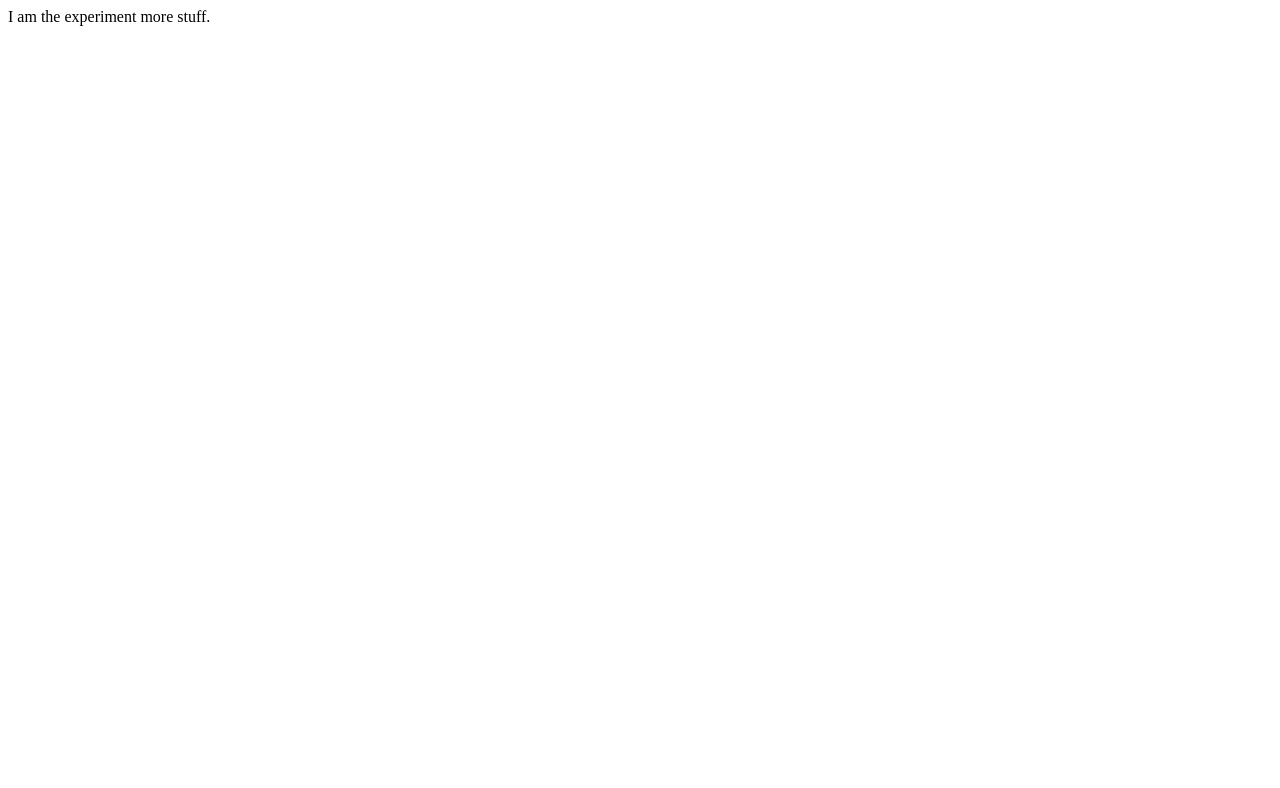
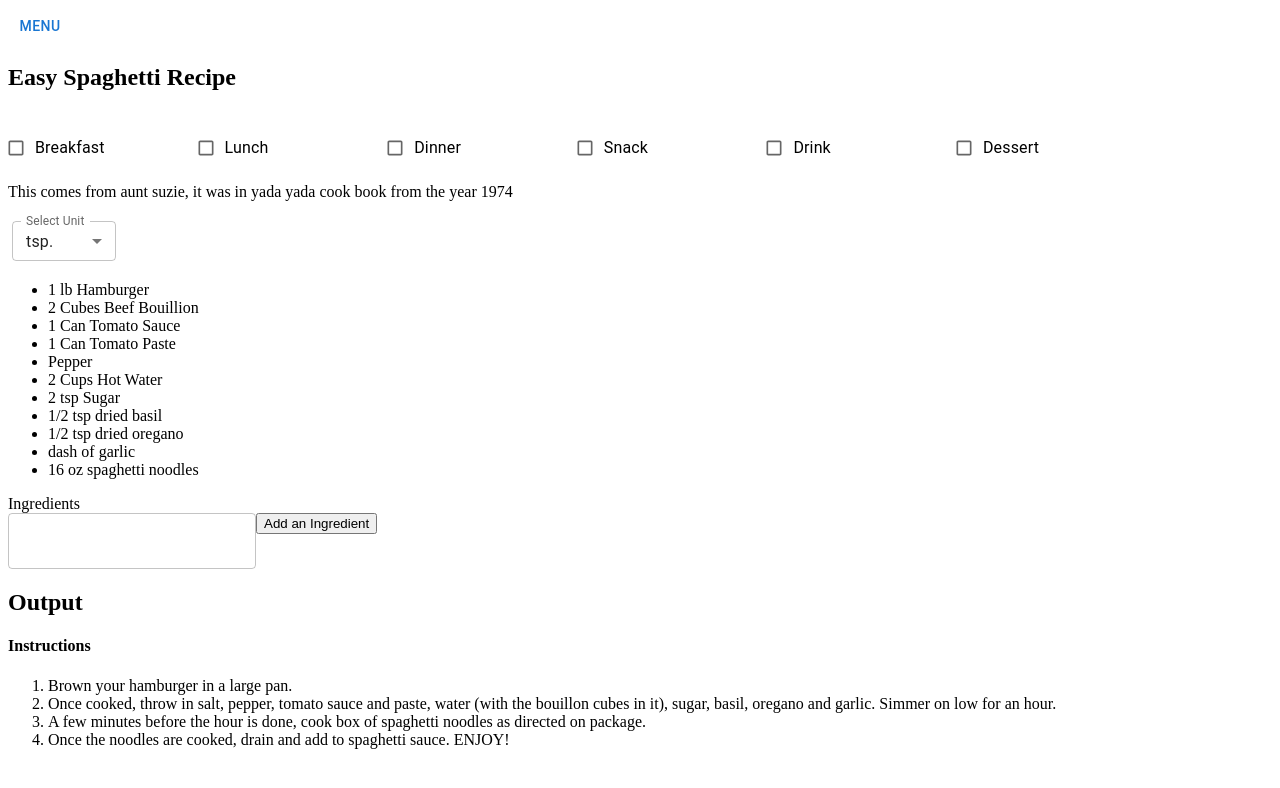
Before and after one commit to tlott99/RecipeWebsite, a React (Vite) app: page / in a window 1280 px wide. Shown: the top 788 px of the page. Built offline with nearby package versions, Linux system fonts and the light colour scheme.

Commit message:
working webpage
made it so the main recipe builder page works and the submit button returns a dictionary with all the info

```diff
--- a/src/App.css
+++ b/src/App.css
@@ -3,3 +3,15 @@ main {
   vertical-align: center;
   line-height: 100vh
 }
+parent {
+    width: 100%;
+    height: 70px;
+    white-space: nowrap;
+    overflow-x: auto;
+}
+.child {
+    display: inline-block;
+    width: 15%;
+    height: 40%;
+    background-color:white
+}
--- /dev/null
+++ b/src/Components/Checkbox.jsx
@@ -0,0 +1,10 @@
+import * as React from 'react';
+import {Checkbox, FormGroup, FormControlLabel} from '@mui/material';
+
+export default function checkbox(x){
+  return (
+      <FormGroup>
+        <FormControlLabel control={<Checkbox size="small" />} label={x} />
+      </FormGroup>
+      )
+}
--- /dev/null
+++ b/src/Components/DropMenu.jsx
@@ -0,0 +1,42 @@
+import * as React from 'react';
+import Button from '@mui/material/Button';
+import Menu from '@mui/material/Menu';
+import MenuItem from '@mui/material/MenuItem';
+
+export default function BasicMenu() {
+  const [anchorEl, setAnchorEl] = React.useState(null);
+  const open = Boolean(anchorEl);
+  const handleClick = (event) => {
+    setAnchorEl(event.currentTarget);
+  };
+  const handleClose = () => {
+    setAnchorEl(null);
+  };
+
+  return (
+    <div>
+      <Button
+        id="basic-button"
+        aria-controls={open ? 'basic-menu' : undefined}
+        aria-haspopup="true"
+        aria-expanded={open ? 'true' : undefined}
+        onClick={handleClick}
+      >
+        Menu
+      </Button>
+      <Menu
+        id="basic-menu"
+        anchorEl={anchorEl}
+        open={open}
+        onClose={handleClose}
+        MenuListProps={{
+          'aria-labelledby': 'basic-button',
+        }}
+      >
+        <MenuItem onClick={handleClose}>My Account</MenuItem>
+        <MenuItem onClick={handleClose}>Recipe Finder</MenuItem>
+        <MenuItem onClick={handleClose}>Logout</MenuItem>
+      </Menu>
+    </div>
+  );
+}
--- /dev/null
+++ b/src/Components/Ingredients.jsx
@@ -0,0 +1,71 @@
+import { React, useState } from "react";
+import Button from '@mui/material/Button';
+import TextField from '@mui/material/TextField';
+
+export default function Ingredients() {
+  const [ingredientsList, setIngredientsList] = useState([
+    { ingredient: "" },
+  ])
+  console.log(ingredientsList);
+
+  const handleIngredientAdd = () => {
+    setIngredientsList([...ingredientsList, { ingredient: "" }])
+  }
+  const handleIngredientRemove = (index) => {
+    const list = [...ingredientsList]
+    console.log("index on remove", index)
+    list.splice(index, 1)
+    setIngredientsList(list)
+  }
+  const handleIngredientChange = (e, index) => {
+    const { name, value } = e.target
+    const list = [...ingredientsList]
+    list[index][name] = value;
+    setIngredientsList(list)
+  }
+
+
+
+  return (
+    <form className="App">
+      <div className="form-field">
+        <label htmlFor="ingredient">Ingredients</label>
+        {ingredientsList.map((singleIngredient, index) => (
+          <div key={index} className="ingredients">
+            <div className="first-division">
+              <TextField name="ingredient" type="text" id="ingredient" required
+                defaultValue={singleIngredient.ingredient}
+                onChange={(e) => handleIngredientChange(e, index)}
+              />
+              {ingredientsList.length - 1 === index && ingredientsList.length < 15 &&
+                (<button type="button" classname="add-btn"
+                  onClick={handleIngredientAdd}>
+                  <span>Add an Ingredient</span>
+                </button>
+                )}
+
+            </div>
+            <div className="second-division">
+              {ingredientsList.length > 1 && (
+                <button type="button" className="remove-btn"
+                  onClick={() => handleIngredientRemove(index)}>
+                  <span>Remove</span>
+                </button>
+              )}
+
+            </div>
+          </div>
+        ))}
+
+      </div>
+      <div className="output">
+        <h2>Output</h2>
+        {ingredientsList.map((singleIngredient, index) => (
+          <ul key={index}>
+            {singleIngredient.ingredient && <li>singleIngredient.ingredient</li>}
+          </ul>
+        ))}
+      </div>
+    </form>
+  );
+}
--- /dev/null
+++ b/src/Components/Select.jsx
@@ -0,0 +1,65 @@
+import * as React from 'react';
+import Box from '@mui/material/Box';
+import TextField from '@mui/material/TextField';
+import MenuItem from '@mui/material/MenuItem';
+
+const units = [
+  {
+    value: 'cups',
+    label: 'c.',
+  },
+  {
+    value: 'teaspoons',
+    label: 'tsp.',
+  },
+  {
+    value: 'tablespoons',
+    label: 'tbsp.',
+  },
+  {
+    value: 'fluid ounces',
+    label: 'fl.oz.',
+  },
+    {
+    value: 'ounces',
+    label: 'oz.',
+  },
+  {
+    value: 'pounds',
+    label: 'lbs.',
+  },
+  {
+    value: 'no measurement',
+    label: '',
+  },
+];
+
+export default function UnitMenu() {
+  return (
+    <Box
+      component="form"
+      sx={{
+        '& .MuiTextField-root': { m: .5, width: '13ch' },
+      }}
+      noValidate
+      autoComplete="off"
+    >
+      <div>
+        <TextField
+          id="outlined-select-currency"
+          select
+          label="Select Unit"
+          size="small"
+          defaultValue="teaspoons"
+/*           helperText="Please select the measurement unit" */
+        >
+          {units.map((option) => (
+            <MenuItem key={option.value} value={option.value}>
+              {option.label}
+            </MenuItem>
+          ))}
+        </TextField>
+      </div>
+    </Box>
+  );
+}
--- a/src/Experiment.jsx
+++ b/src/Experiment.jsx
@@ -1,15 +1,47 @@
-
+import checkbox from "./Components/Checkbox";
+import BasicMenu from "./Components/DropMenu";
+import UnitMenu from "./Components/Select";
+import Ingredients from "./Components/Ingredients";
 // const Database = require("@replit/database")
 export default function Experiment() {
-
-
   // const db = new Database()
-
   // db.set("recipe1", "{'name':'Spaghetti'}").then(() => {});
-
   return (
     <div>
-      I am the experiment more stuff.
+      <BasicMenu/>
+      <h2 tag="Title">Easy Spaghetti Recipe</h2>
+      <br></br>
+      <div id="parent">
+        <div class="child">{checkbox("Breakfast")}</div>
+        <div class="child">{checkbox("Lunch")}</div>
+        <div class="child">{checkbox("Dinner")}</div>
+        <div class="child">{checkbox("Snack")}</div>
+        <div class="child">{checkbox("Drink")}</div>
+        <div class="child">{checkbox("Dessert")}</div>
+      </div>
+      <p tag="description">This comes from aunt suzie, it was in yada yada cook book from the year 1974</p>
+      <UnitMenu/>
+      <ul>
+        <li>1 lb Hamburger</li>
+        <li>2 Cubes Beef Bouillion</li>
+        <li>1 Can Tomato Sauce</li>
+        <li>1 Can Tomato Paste</li>
+        <li>Pepper</li>
+        <li>2 Cups Hot Water</li>
+        <li>2 tsp Sugar</li>
+        <li>1/2 tsp dried basil</li>
+        <li>1/2 tsp dried oregano</li>
+        <li>dash of garlic</li>
+        <li>16 oz spaghetti noodles</li>
+      </ul>
+     <Ingredients></Ingredients>
+      <h4>Instructions</h4>
+      <ol tag="Instructions">
+        <li>Brown your hamburger in a large pan.</li>
+        <li>Once cooked, throw in salt, pepper, tomato sauce and paste, water (with the bouillon cubes in it), sugar, basil, oregano and garlic. Simmer on low for an hour.</li>
+        <li>A few minutes before the hour is done, cook box of spaghetti noodles as directed on package.</li>
+        <li>Once the noodles are cooked, drain and add to spaghetti sauce. ENJOY!</li>
+      </ol>
     </div>
   )
 }
```
Also changed, not shown: package.json (+6 -1 lines), 1 other file (tests, documents, lock files or other folders).
